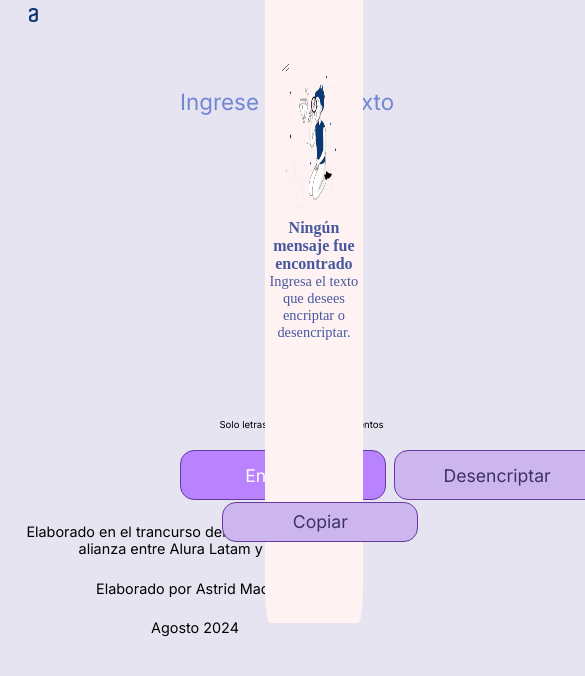
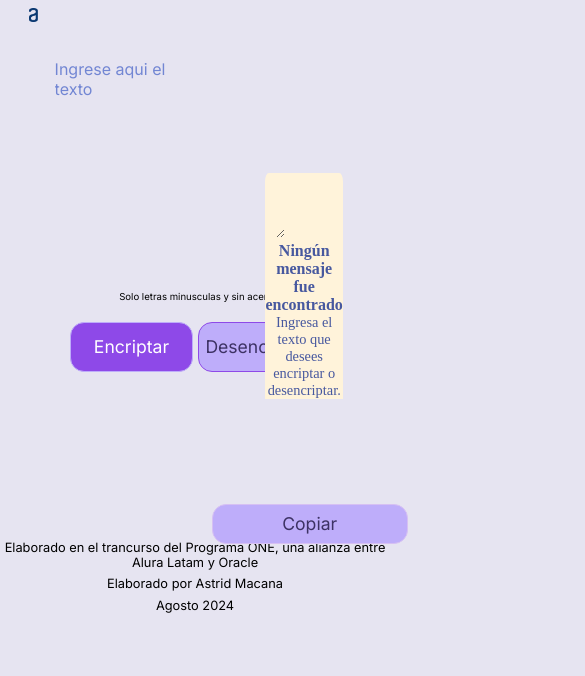
Before and after one commit to Astrid-Macana/Proyecto__encriptacion, a plain HTML site: page index.html in a window 390 px wide. Shown: the top 676 px of the page, 585 px wide, since content can reach past the window. Drawn offline with Linux system fonts and the light colour scheme.

Commit message:
se realizo estilos para tablet ya adaptado

```diff
--- a/style.css
+++ b/style.css
@@ -1,13 +1,18 @@
+
+:root{
+  --fuente-base:"Inter";
+  --color-fondo:#e6e4f1;
+  --color-secundario: #8e49e8;
+  --color-terciario: #BEADFA;
+  --color-seccion:#FFF3DA;
+}
+
 * {
   margin: 0;
   padding:0;
-  /* font-family: "Inter";
-  font-weight: 400;
-  font-size: 1.4rem;
-  line-height: 150%;  */
 }
 body{
-  background-color: #e6e4f1;
+  background-color:var(--color-fondo);
   height: 100vh;
   box-sizing: border-box;
 }
@@ -35,14 +40,16 @@ main {
   font-family: "Inter";
   font-size: 0.9rem;
   font-weight: 400;
-  padding: 0.1rem;
-  margin-top: 5%;
+  /* padding: 0.1rem; */
+  margin-top: 1%;
 
 }
+
+
 #ingreso_texto {
-  background:#e6e4f1;
+  background:var(--color-fondo);
   display: flex;
-  font-family: "Inter";
+  font-family: var(--fuente-base);
   font-weight: 400;
   font-size: 1.4rem;
   width: 90%;
@@ -52,7 +59,6 @@ main {
   margin-top: 10%;
   margin-left: 30%;
   margin-bottom: 10%;
-  /* margin-right: 20%;  */
   resize: none;
 }
 ::placeholder {
@@ -64,22 +70,22 @@ main {
 .texto_informativo{
   display: flex;
   align-items: center;
-  font-family: "Inter";
+  font-family: var(--fuente-base);
   font-size: 0.6rem;
   font-weight: 400;
   margin-left:0.5% ;
 
 }
 .btnEncriptar{
-  background-color: #B983FF;
-  border: 1px solid #65399f;
+  background-color: var(--color-secundario);
+  border: 1px solid var(--color-terciario);
   border-radius: 14px;
   color: white;
   cursor: pointer;/*inca que se puede hacer click*/
   height: 50px;
   width: 300px;
   font-size: 1.1rem;
-  font-family: "Inter";
+  font-family: var(--fuente-base);
 }
 
 .botones{
@@ -88,17 +94,16 @@ main {
   margin-left: 30%;
 }
 .btnDesencriptar{
-
-  background-color:#cdb6ee;
-  border: 1px solid #65399f;
+  /* display: flex; */
+  background-color:var(--color-terciario);
+  border: 1px solid var(--color-secundario);
   border-radius: 14px;
   color:#3d3264;
   cursor: pointer;/*inca que se puede hacer click*/
   height: 50px;
   width: 300px;
   font-size: 1.1rem;
-  font-family: "Inter";
-  /* gap: 8px; */
+  font-family: var(--fuente-base);
   margin-left: 2%;
 }
 .div_btncopiar{
@@ -109,8 +114,8 @@ main {
 }
 
 .btnCopiar{
-  background-color:#cdb6ee;
-  border: 1px solid #65399f;
+  background-color:#BEADFA;
+  border: 1px solid #d6c0f3;
   border-radius: 14px;
   color:#3d3264;
   cursor: pointer;/*indica que se puede hacer click*/
@@ -129,12 +134,12 @@ main {
   flex-direction: column;
   justify-content: space-around;
   align-items: center;
-  background: #fff2f2;
+  background: var(--color-seccion);
   border-radius:5%;
   color: #47589f;
   margin-left: 18%;
   width: 25%;
-  height: 85%;
+  height: 80%;
   left: 50%;
   position: fixed;
 }
@@ -148,16 +153,10 @@ main {
   background-repeat: no-repeat;
 
 }
- /* .caja_texto{
-  /* box-sizing: content-box; */
-  /* flex-direction: column;
-  align-items: flex-end;
-  background: #fff2f2 ;
-  justify-content: center;
-  text-align: center;  */
+
 
 #texto_encriptado {
-  background: #fff2f2;
+  background: var(--color-seccion);
   border: none;
   border-radius:5%;
   color: #7286d3;
@@ -185,9 +184,8 @@ main {
 
 
 .parrafo{
-  background:#fff2f2;
+  background:var(--color-seccion);
   display:flex;
-
   align-items: center;
   justify-content: center;
   gap: 5px;
@@ -197,31 +195,90 @@ main {
   text-align: center;
 }
 
+@media(max-width:1200px){
+   body{
+    flex-direction: column;
+  }
+  .div_footer h4,h5,h6{
+    padding:0.2rem ;
+  }
+  .seccion_Ingreso{
+    width:45%;
+  }
+  #ingreso_texto{
+     margin-left: 40%;
+  }
+  .texto_informativo{
+    margin-left: 8%;
+  }
+  .contenedor_desencriptar{
+    width: 20%;
+    height: 70%;
+  }
+  #texto_encriptado{
+    height: 25%;
+  }
+  /* .img_busqueda{
+    display:none;
+  } */
+   .btnCopiar{
+    margin-bottom: 5%;
+    margin-left: 2%;
+   }
+  .botones{
+    margin-left: 40%;
 
+  }
+}
+@media(max-width:480px){
 
+main{
+   flex-direction:column-reverse;
+   margin-left: 0%;
+   width: 100%;
+   height: 100%;
+}
+footer{
+margin-top: 50%;
+}
 
-/* .contenedor_desencriptar{
-  justify-content: center;
-   text-align: center;
-   position: absolute;
-   z-index: 1;
+.div_footer h4,h5,h6{
+    padding:0.08rem ;
+    font-size: 0.8rem;
 
-} */
-/* .caja_texto{
-  justify-content: center;
-   text-align: center;
-   position: absolute;
-} */
+  }
+  .seccion_Ingreso{
+    width:80%;
+  }
+  #ingreso_texto{
+     margin-left: 5%;
+     width: 45%;
+     height: 8%;
+     font-size: 1rem;
+  }
+  .texto_informativo{
+    margin-left: 4%;
+  }
+  .contenedor_desencriptar{
 
-/* .instruccionstrong{
-   justify-content: center;
-   text-align: center;
-   position: absolute;
-  white-space: pre-wrap;
-  font-family: "Inter";
-  font-size: 0.9rem;
+    width: 20%;
+    height: 20%;
+  }
+  #texto_encriptado{
+    height: 20%;
+    width: 10%;
+  }
+   .img_busqueda{
+    display:none;
+  }
+   .btnCopiar{
+    margin-bottom: 5%;
+    margin-left: 2%;
+   }
+  .botones{
+    margin-left: 10%;
+    width: 250px;
+    height: 20px;
 
-} */
-/* .img_busqueda{
-
-} */
+  }
+}
```
